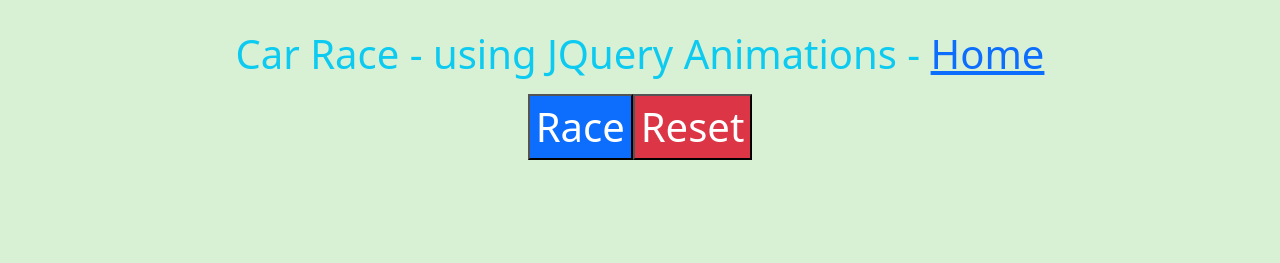
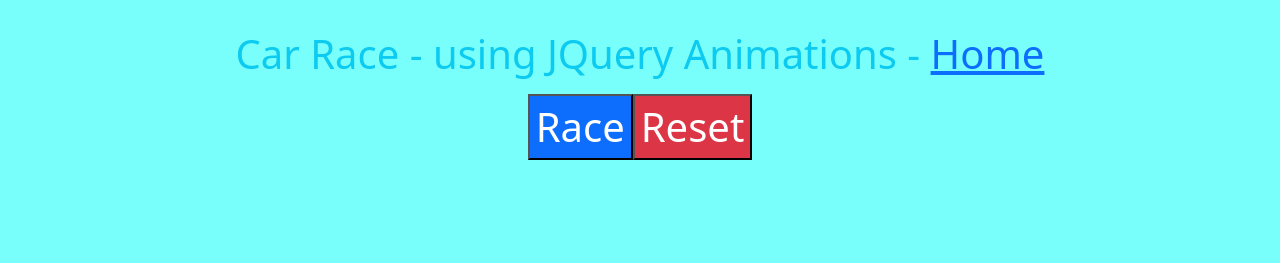
Before and after one commit to sophassamuel/webtech-7, a plain HTML site: page animation.html in a window 1280 px wide. Shown: the top 263 px of the page. Drawn offline with nearby package versions, Linux system fonts and the light colour scheme.

Commit message:
Update style.css

```diff
--- a/style.css
+++ b/style.css
@@ -10,7 +10,7 @@ html,body{
     height: 33.3%;
     font-size: 40px;
     text-align: center;
-    background-color: rgb(216, 240, 212);
+    background-color: rgb(120, 255, 252);
 
 }
 h1{
```
